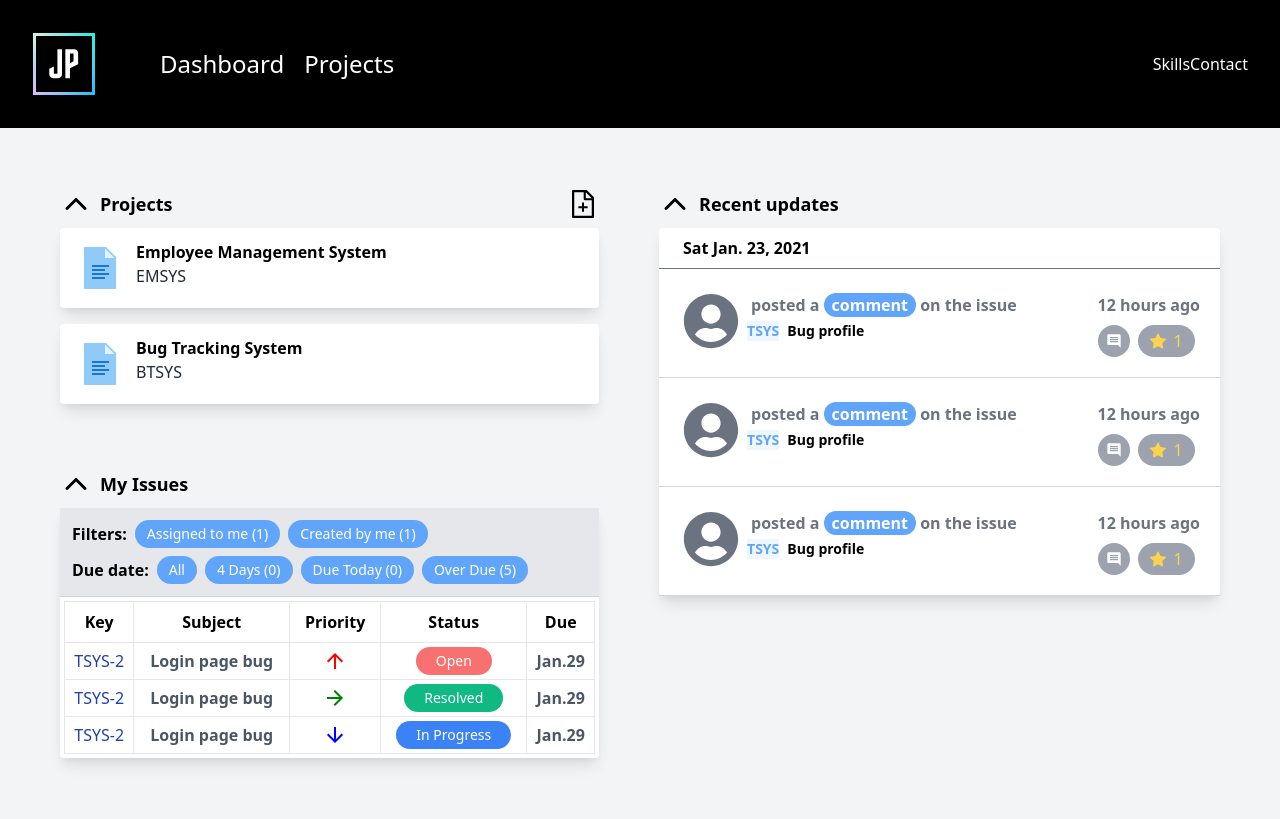
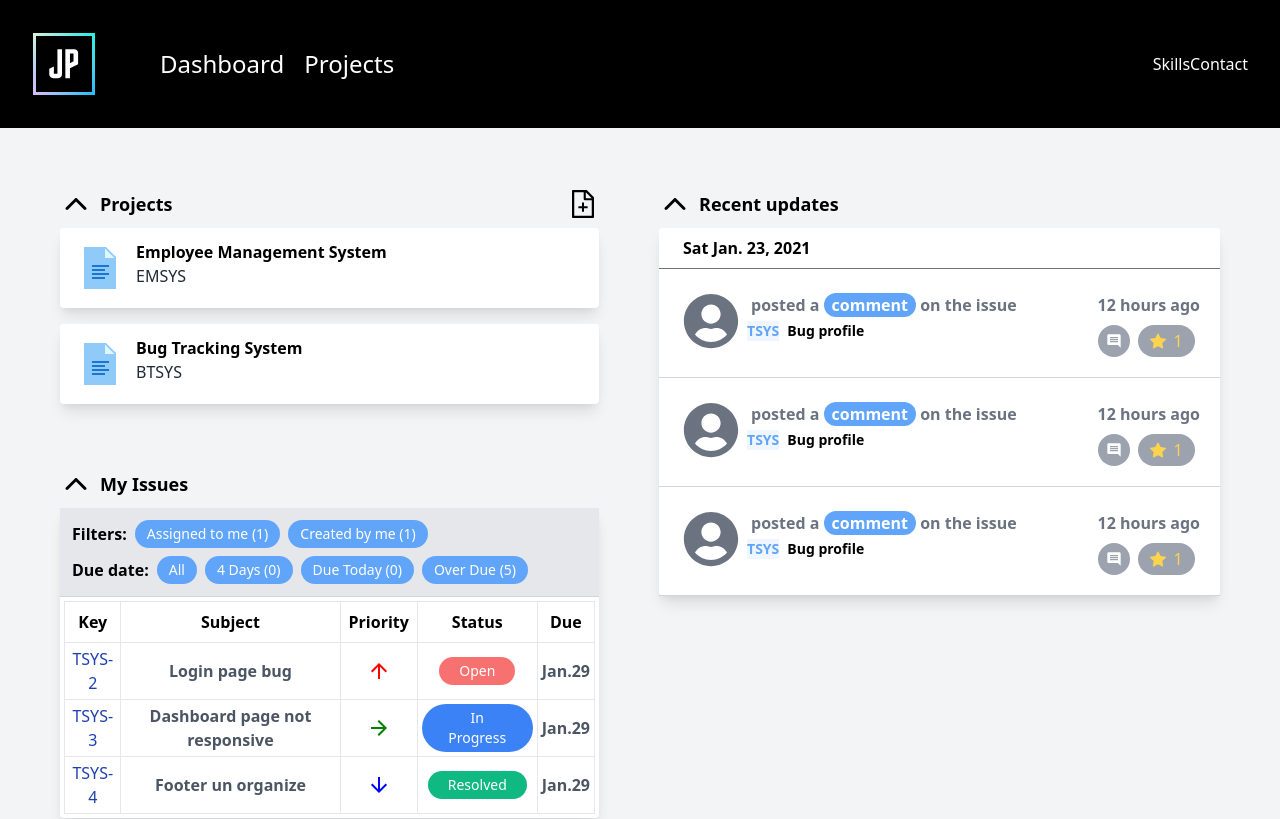
Before and after one commit to jhimson/bug-tracker, a React (Create React App) app in the folder client/: page /dashboard in a window 1280 px wide. Shown: the top 819 px of the page. Built offline with nearby package versions, Linux system fonts and the light colour scheme.

Commit message:
Add StatusBtnColor function in IssueTableItem
- This function will dynamically display button color based on issue status (Open, In Progress, Resolved, Closed)

```diff
--- a/client/src/components/IssueTableItem.jsx
+++ b/client/src/components/IssueTableItem.jsx
@@ -37,6 +37,45 @@ const IssueTableItem = ({
         break;
     }
   };
+
+  const StatusBtnColor = (status) => {
+    switch (status) {
+      case 'Open':
+        return (
+          <button className="p-1 px-5 text-sm text-white bg-red-400 rounded-full">
+            {status}
+          </button>
+        );
+        break;
+
+      case 'In Progress':
+        return (
+          <button className="p-1 px-5 text-sm text-white bg-blue-500 rounded-full">
+            {status}
+          </button>
+        );
+        break;
+
+      case 'Resolved':
+        return (
+          <button className="p-1 px-5 text-sm text-white bg-green-500 rounded-full">
+            {status}
+          </button>
+        );
+        break;
+
+      case 'Closed':
+        return (
+          <button className="p-1 px-5 text-sm text-white bg-green-800 rounded-full">
+            {status}
+          </button>
+        );
+        break;
+
+      default:
+        break;
+    }
+  };
   return (
     <tr className="border">
       <td className="p-1 text-blue-800 border">{issueKey}</td>
@@ -46,11 +85,7 @@ const IssueTableItem = ({
           {priorityArrow(issuePriority)}
         </div>
       </td>
-      <td className="p-1 border">
-        <button className="p-1 px-5 text-sm text-white bg-red-400 rounded-full">
-          {issueStatus}
-        </button>
-      </td>
+      <td className="p-1 border">{StatusBtnColor(issueStatus)}</td>
       <td className="p-1 font-semibold text-gray-600 border">{issueDueDate}</td>
     </tr>
   );
--- a/client/src/components/Issues.jsx
+++ b/client/src/components/Issues.jsx
@@ -7,7 +7,31 @@ import { IoIosArrowUp } from 'react-icons/io';
 import IssueFilters from './IssueFilters';
 import IssuesTableList from './IssuesTableList';
 
-const Issues = () => (
+const Issues = () => {
+  const issuesList = [
+    {
+      issueKey: 'TSYS-2',
+      issueSubject: 'Login page bug',
+      issuePriority: 'High',
+      issueStatus: 'Open',
+      issueDueDate: 'Jan.29',
+    },
+    {
+      issueKey: 'TSYS-3',
+      issueSubject: 'Dashboard page not responsive',
+      issuePriority: 'Normal',
+      issueStatus: 'In Progress',
+      issueDueDate: 'Jan.29',
+    },
+    {
+      issueKey: 'TSYS-4',
+      issueSubject: 'Footer un organize',
+      issuePriority: 'Low',
+      issueStatus: 'Resolved',
+      issueDueDate: 'Jan.29',
+    },
+  ];
+  return (
     <div className="p-5">
       <div className="flex items-start justify-between">
         <div className="flex items-center space-x-2">
@@ -21,10 +45,11 @@ const Issues = () => (
       <div className="bg-white rounded shadow-lg ">
         <div className="flex flex-col">
           <IssueFilters />
-        <IssuesTableList />
+          <IssuesTableList issuesList={issuesList} />
         </div>
       </div>
     </div>
   );
+};
 
 export default Issues;
--- a/client/src/components/IssuesTableList.jsx
+++ b/client/src/components/IssuesTableList.jsx
@@ -1,11 +1,10 @@
 /* eslint-disable react/button-has-type */
 import React from 'react';
 
-// icons
-import { IoMdArrowUp, IoMdArrowForward, IoMdArrowDown } from 'react-icons/io';
+// Components
 import IssueTableItem from './IssueTableItem';
 
-const IssuesTableList = () => (
+const IssuesTableList = ({ issuesList }) => (
   <div className="table w-full p-1 issues">
     <table className="w-full p-5 text-center border">
       <tr className="p-2 border">
@@ -15,51 +14,15 @@ const IssuesTableList = () => (
         <th className="p-2 border">Status</th>
         <th className="p-2 border">Due</th>
       </tr>
-      <IssueTableItem
-        issueKey="TSYS-2"
-        issueSubject="Login page bug"
-        issuePriority="High"
-        issueStatus="Open"
-        issueDueDate="Jan.29"
-      />
-      <tr className="border">
-        <td className="p-1 text-blue-800 border">TSYS-2</td>
-        <td className="p-1 font-semibold text-gray-600 border">
-          Login page bug
-        </td>
-        <td className="p-1 border ">
-          <div className="flex items-center justify-center">
-            <IoMdArrowForward
-              size="1.5em"
-              color="green"
-              className="text-center"
-            />
-          </div>
-        </td>
-        <td className="p-1 border">
-          <button className="p-1 px-5 text-sm text-white bg-green-500 rounded-full">
-            Resolved
-          </button>
-        </td>
-        <td className="p-1 font-semibold text-gray-600 border">Jan.29</td>
-      </tr>
-      <tr className="border">
-        <td className="p-1 text-blue-800 border">TSYS-2</td>
-        <td className="p-1 font-semibold text-gray-600 border">
-          Login page bug
-        </td>
-        <td className="p-1 border ">
-          <div className="flex items-center justify-center">
-            <IoMdArrowDown size="1.5em" color="blue" className="text-center" />
-          </div>
-        </td>
-        <td className="p-1 border">
-          <button className="p-1 px-5 text-sm text-white bg-blue-500 rounded-full">
-            In Progress
-          </button>
-        </td>
-        <td className="p-1 font-semibold text-gray-600 border">Jan.29</td>
-      </tr>
+      {issuesList.map((issue) => (
+        <IssueTableItem
+          issueKey={issue.issueKey}
+          issueSubject={issue.issueSubject}
+          issuePriority={issue.issuePriority}
+          issueStatus={issue.issueStatus}
+          issueDueDate={issue.issueDueDate}
+        />
+      ))}
     </table>
   </div>
 );
```
Also changed, not shown: 1 other file (tests, documents, lock files or other folders). Lines whose indentation alone changed are shown as unchanged.
